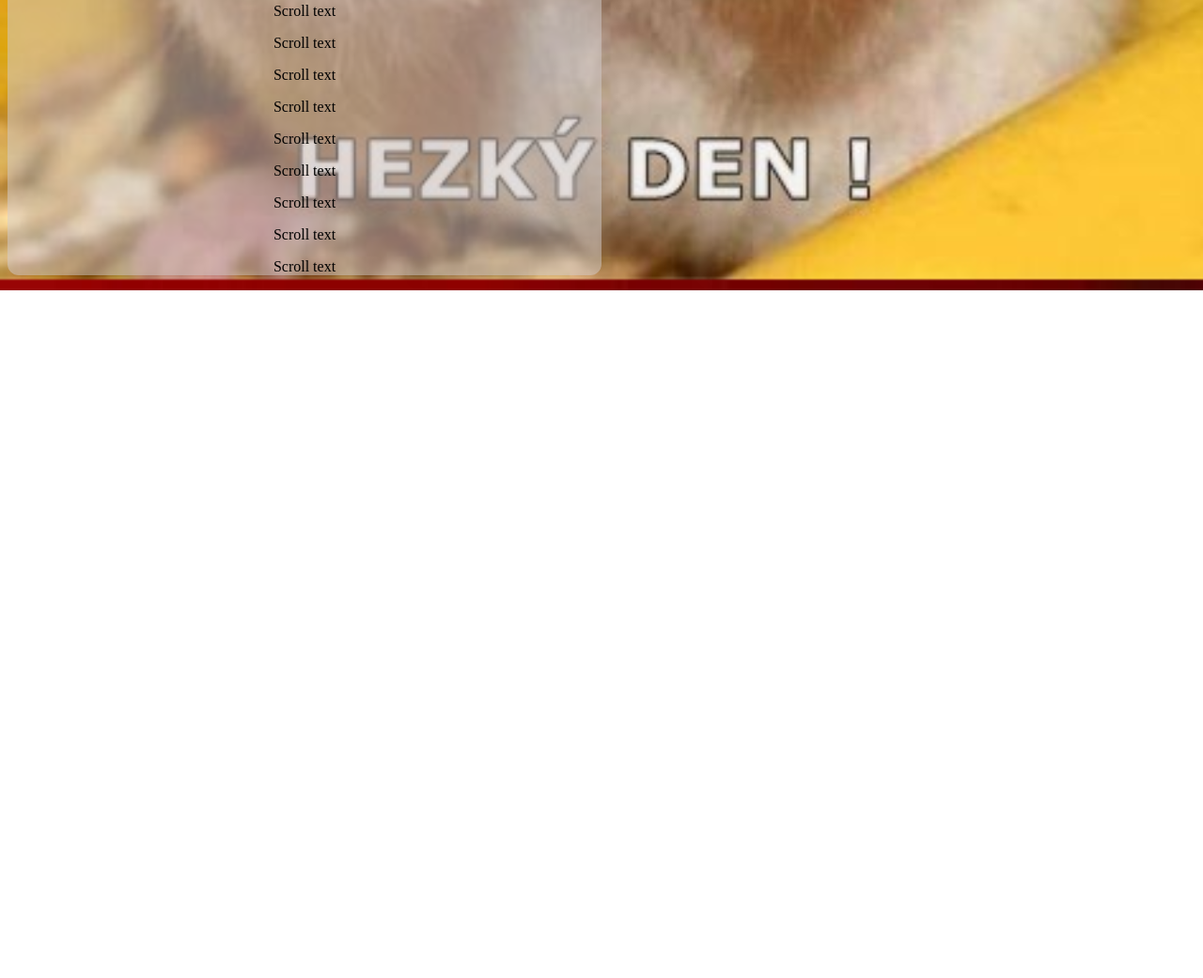
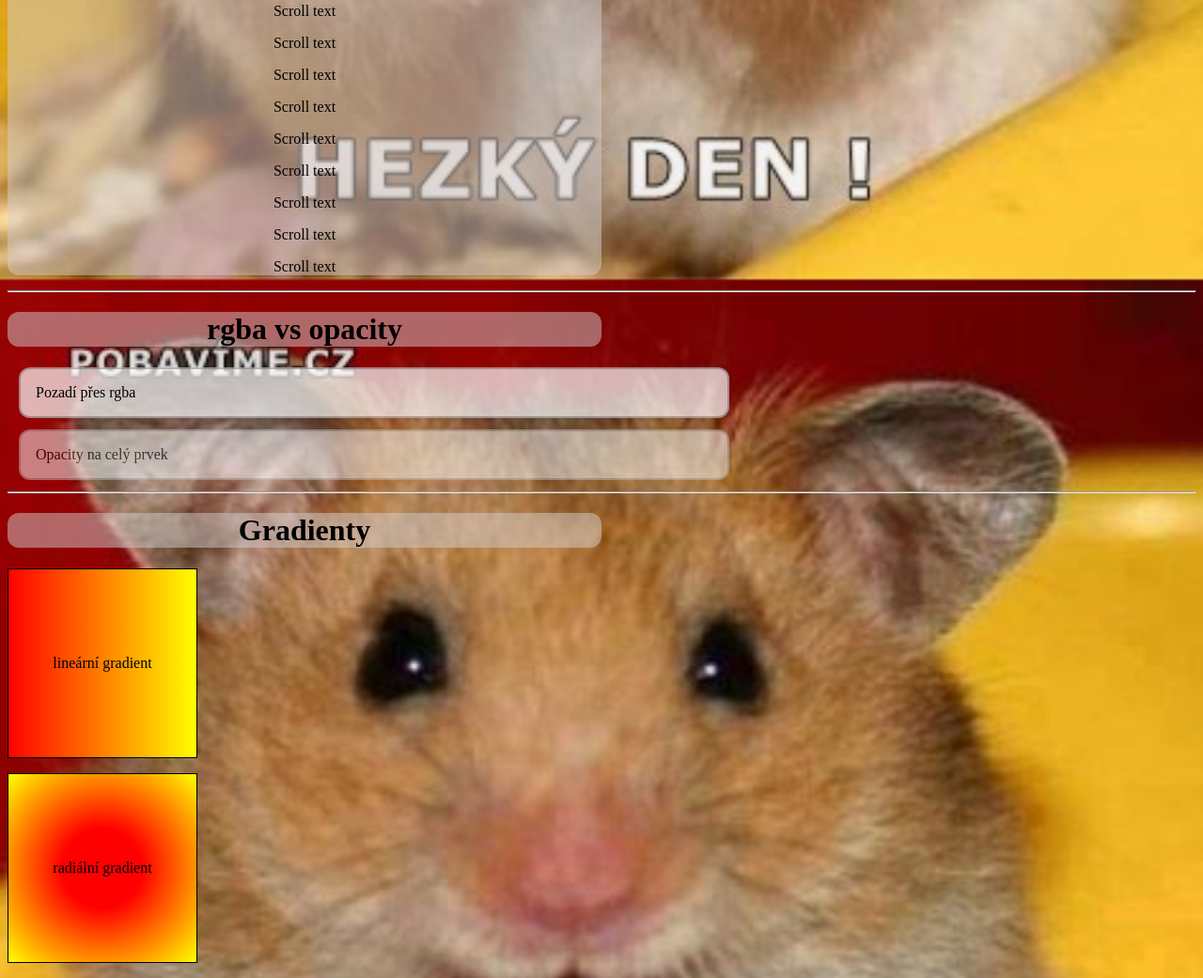
Before and after one commit to Agnescreator/1_pololeti, a plain HTML site: page CSS/8/index.html in a window 1280 px wide. Shown: the part 1199-2240 px from the top of the page at 94% size. Before the commit the page ends 1508 px from the top, so only its background shows below. Drawn offline with Linux system fonts and the light colour scheme.

Commit message:
Update 25.2.2026

```diff
--- a/CSS/8/index.html
+++ b/CSS/8/index.html
@@ -53,5 +53,14 @@
         <p>Scroll text</p>
         <p>Scroll text</p>
     </div>
+    <hr>
+    <h1>rgba vs opacity</h1>
+    <div class="alpha">Pozadí přes rgba</div>
+    <div class="opacity">Opacity na celý prvek</div>
+    <hr>
+    <h1>Gradienty</h1>
+    <div class="g linear">lineární gradient</div>
+    <div class="g radial">radiální gradient</div>
 </body>
+
 </html>
--- a/CSS/8/styles.css
+++ b/CSS/8/styles.css
@@ -17,3 +17,31 @@ h1 {
     text-align: center;
     border-radius: 12px;
 }
+.alpha, .opacity {
+    padding: 16px;
+    margin: 12px;
+    border: 2px solid rgba(0, 0, 0, 0.25);
+    border-radius: 12px;
+    max-width: 720px;
+}
+.alpha {
+    background-color: rgba(255, 255, 255, 0.7);
+}
+.opacity {
+    background-color: white;
+    opacity: 0.5;
+}
+.g {
+    width: 200px;
+    height: 200px;
+    border: 1px solid black;
+    display: grid;
+    place-items: center;
+    margin-bottom: 16px;
+}
+.linear {
+    background-image: linear-gradient(to right, red, yellow);
+}
+.radial {
+    background-image: radial-gradient( red 30%, yellow);
+}
```
